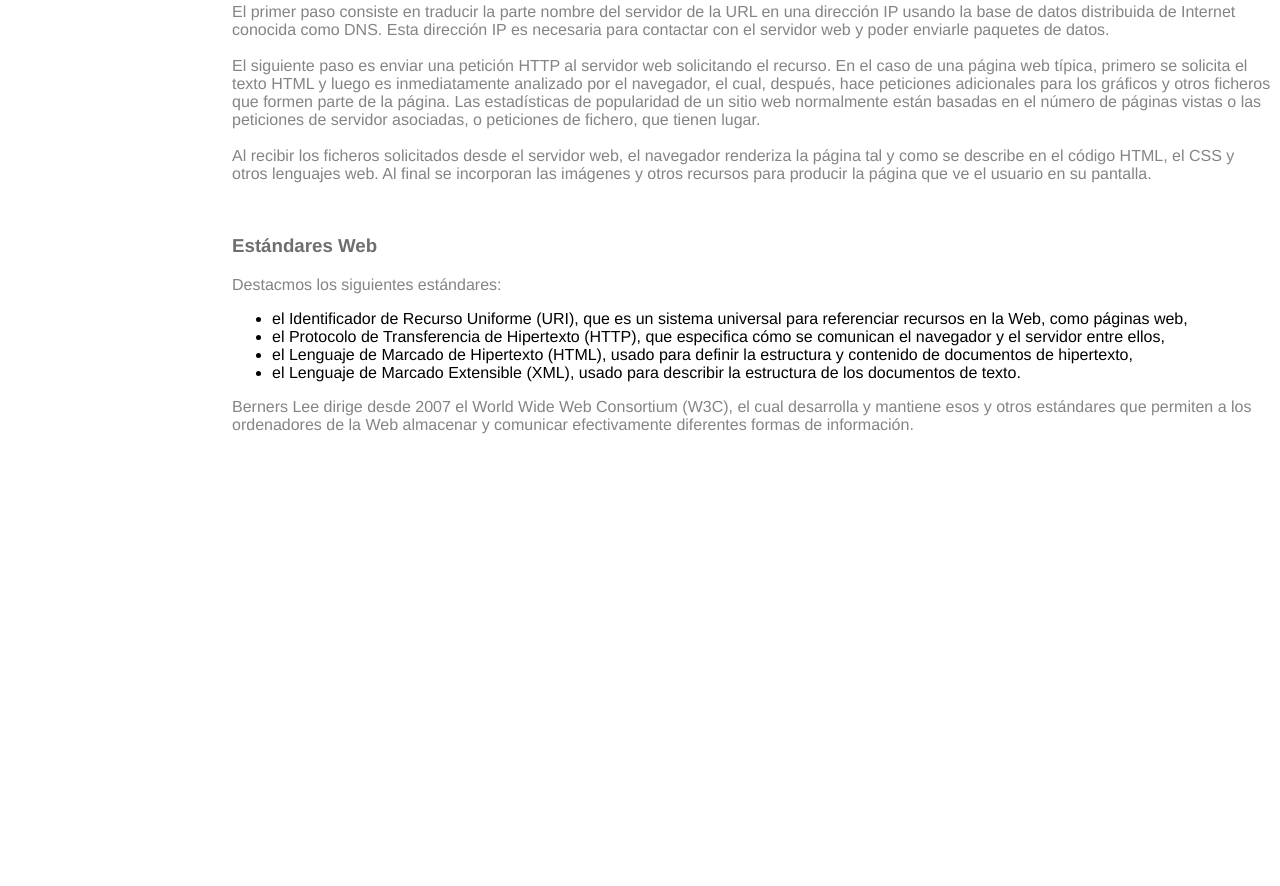
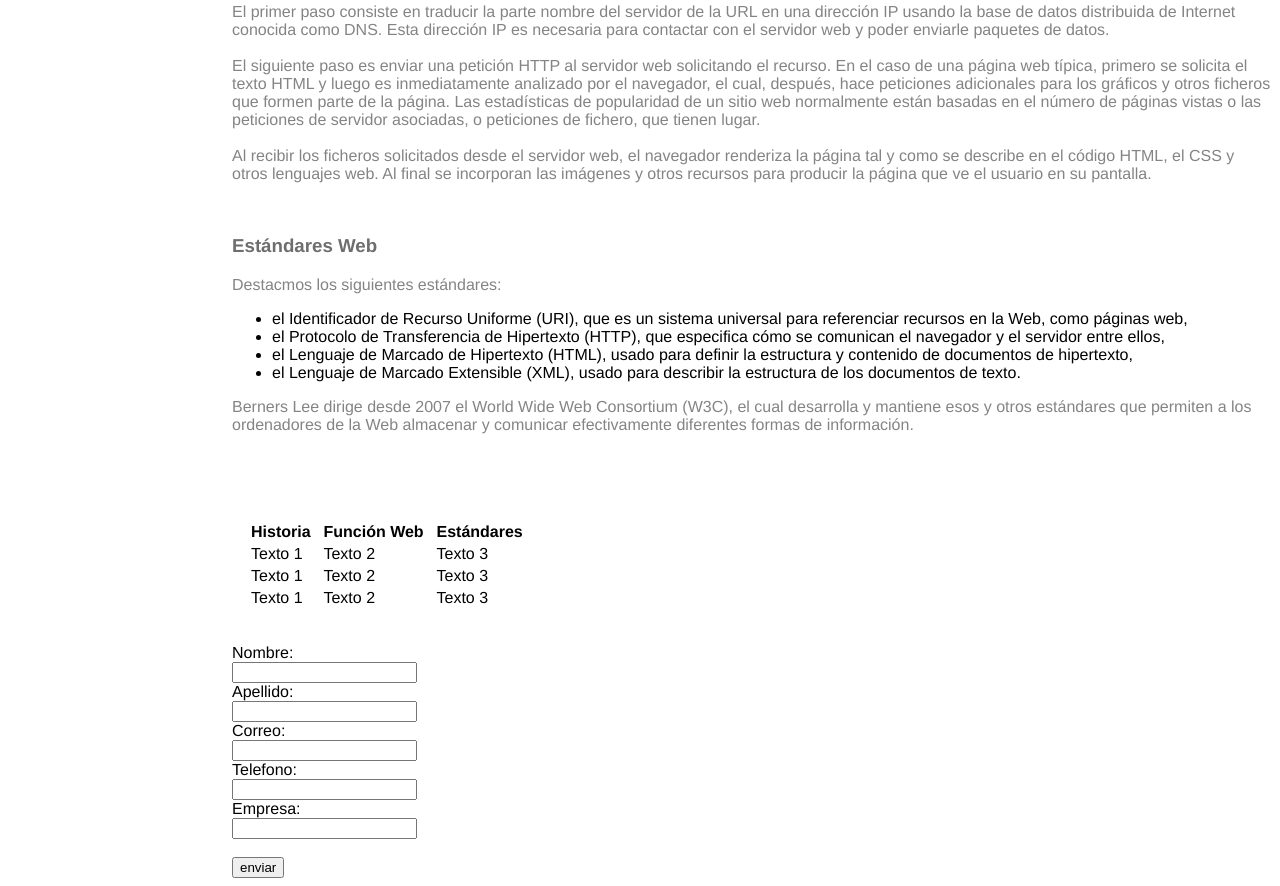
Before and after one commit to ByronNS/PracticaHTML, a plain HTML site: page index.html in a window 1280 px wide. Shown: the part 2424-3310 px from the top of the page. Before the commit the page ends 2874 px from the top, so only its background shows below. Drawn offline with Linux system fonts and the light colour scheme.

Commit message:
Tarea HTML

```diff
--- a/css/style.css
+++ b/css/style.css
@@ -31,3 +31,9 @@ color: #6E6E6E;
 #container p{
 color: #848484;
 }
+table{
+	padding: 1rem;
+}
+table .uno{
+ padding: 1rem;
+}
--- a/index.html
+++ b/index.html
@@ -102,8 +102,49 @@ Al recibir los ficheros solicitados desde el servidor web, el navegador renderiz
 </ul>
 <p>Berners Lee dirige desde 2007 el World Wide Web Consortium (W3C), el cual desarrolla y mantiene esos y otros estándares que permiten a los ordenadores de la Web almacenar y comunicar efectivamente diferentes formas de información.</p>
 </div><!--parte3-->
-</div><!--container-->
+<table>
 
 
+	<tr>
+		<td><strong>Historia &nbsp;</strong></td> <br/>
+		<td><strong>Función Web &nbsp;</strong></td> <br/>
+		<td><strong>Estándares</strong></td> <br/>
+	</tr>
+	<tr>
+		<td> Texto 1</td>
+		<td> Texto 2</td>
+		<td> Texto 3</td>
+	</tr>
+	<tr>
+		<td> Texto 1</td>
+		<td> Texto 2</td>
+		<td> Texto 3</td>
+	</tr>
+		<tr>
+		<td> Texto 1</td>
+		<td> Texto 2</td>
+		<td> Texto 3</td>
+	</tr>
+
+</table>
+<br/>
+
+<form>
+Nombre: <br>
+<input type:"text" name:"nombre"> <br/>
+Apellido: <br>
+<input type:"text" name:"apellido"> <br/>
+Correo: <br>
+<input type:"email" name:"correo"> <br/>
+Telefono:<br>
+<input type:"text" name:"telefono"> <br/>
+Empresa: <br>
+<input type:"text" name:"empresa"> <br/>
+<br>
+<input type="button" name="enviar" value="enviar">
+
+</form>
+
+</div><!--container-->
 </body>
 </html>
```
